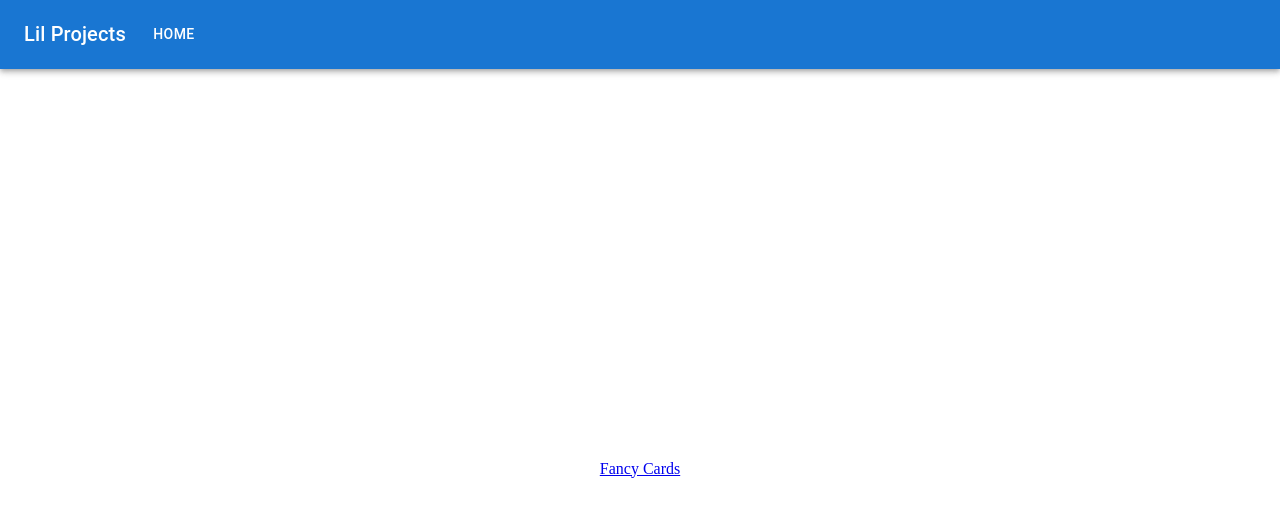
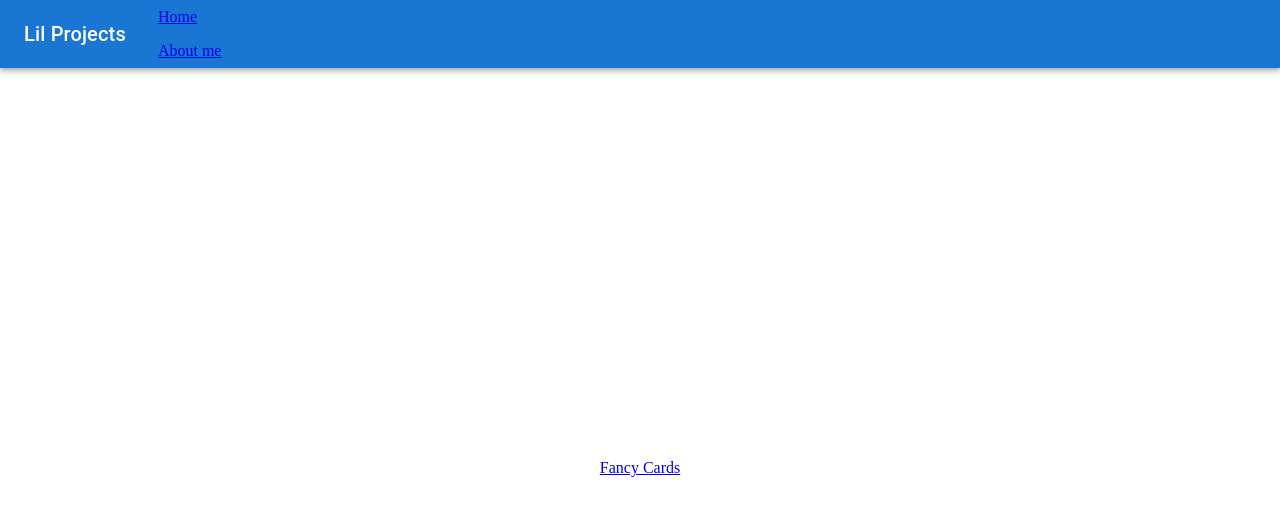
Before and after one commit to Marc-Klein/littleThings, a Next.js app: page / in a window 1280 px wide. Shown: the top 516 px of the page. Built offline with nearby package versions, Linux system fonts and the light colour scheme.

Commit message:
feat: updated Appbar, implemented Muilist

```diff
--- a/src/organisms/header/index.jsx
+++ b/src/organisms/header/index.jsx
@@ -7,11 +7,9 @@ import Typography from "@mui/material/Typography";
 import Menu from "@mui/material/Menu";
 import MenuIcon from "@mui/icons-material/Menu";
 import Container from "@mui/material/Container";
-import Button from "@mui/material/Button";
 import MenuItem from "@mui/material/MenuItem";
+import MenuList from "../menu-list";
 import { useState } from "react";
-
-const menu = ["Home"];
 
 const Header = () => {
 	const [isOpen, setOpen] = useState("");
@@ -66,11 +64,9 @@ const Header = () => {
 							}}
 							onClose={handleCloseMenu}
 						>
-							{menu.map(page => (
-								<MenuItem key={page} onClick={handleCloseMenu}>
-									<Typography textAlign="center">{page}</Typography>
-								</MenuItem>
-							))}
+							<MenuItem>
+								<MenuList />
+							</MenuItem>
 						</Menu>
 					</Box>
 					<Typography
@@ -82,15 +78,7 @@ const Header = () => {
 						Little Projects
 					</Typography>
 					<Box sx={{ flexGrow: 1, display: { xs: "none", md: "flex" } }}>
-						{menu.map(page => (
-							<Button
-								key={page}
-								sx={{ my: 2, color: "white", display: "block" }}
-								onClick={handleCloseMenu}
-							>
-								{page}
-							</Button>
-						))}
+						<MenuList />
 					</Box>
 				</Toolbar>
 			</Container>
--- /dev/null
+++ b/src/organisms/menu-list/index.jsx
@@ -0,0 +1,19 @@
+import React from "react";
+import Box from "@mui/material/Box";
+import ListItem from "@mui/material/ListItem";
+import Link from "next/link";
+
+const MenuList = () => {
+	return (
+		<Box maxWidth={100}>
+			<ListItem>
+				<Link href="/">Home</Link>
+			</ListItem>
+			<ListItem>
+				<Link href="#">About me</Link>
+			</ListItem>
+		</Box>
+	);
+};
+
+export default MenuList;
```
